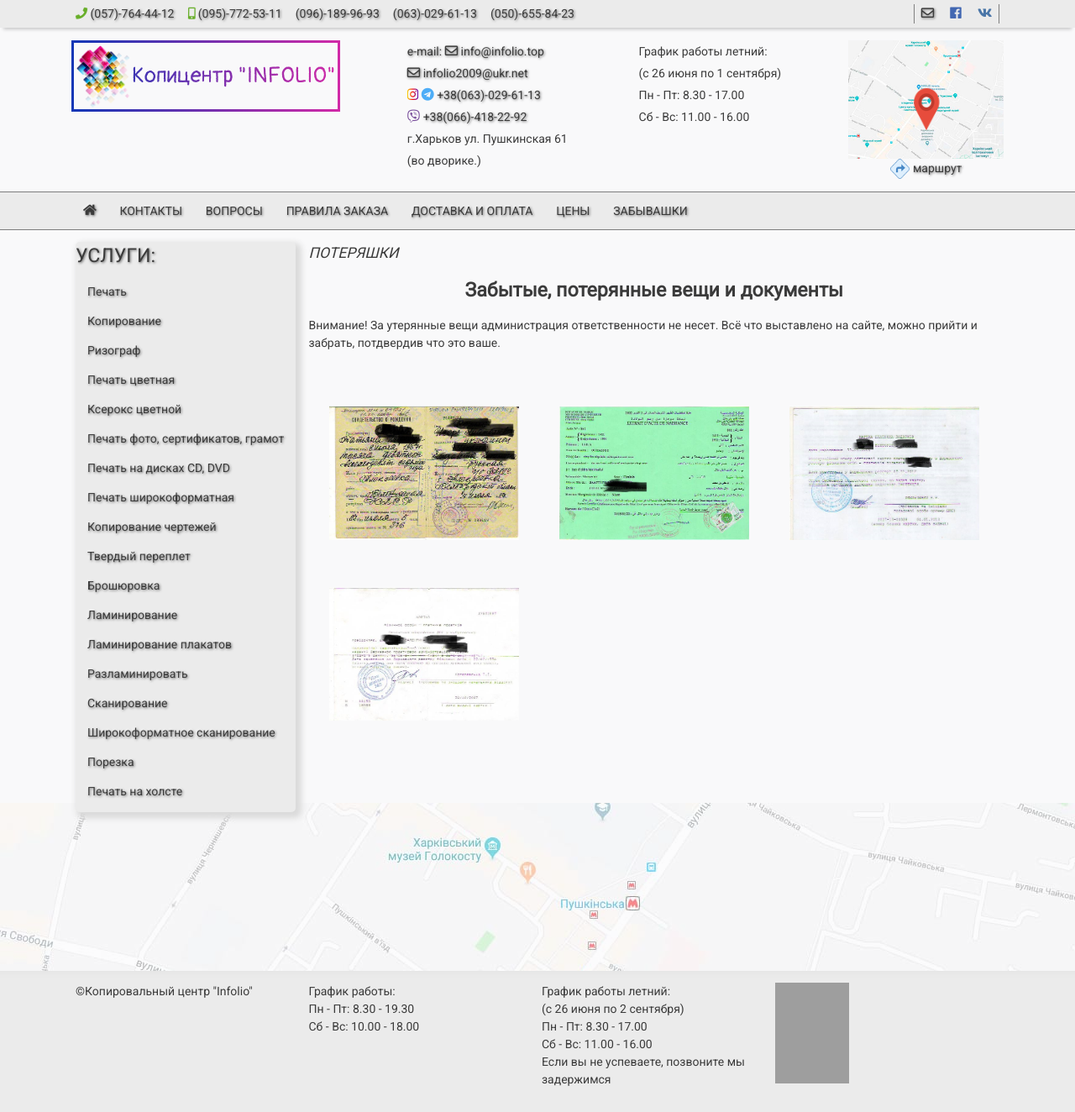
After one commit to niskadevla/site-Infolio, a PHP site: page /forget.php in a window 1280 px wide. The commit adds this page. Shown: the whole page at 84% size. Run offline with PHP 8.4, Linux system fonts and the light colour scheme; some libraries are stand-ins or nearby versions; grey boxes are pictures that could not be loaded.

Commit message:
Create page - forget

```diff
--- /dev/null
+++ b/css/forget.css
@@ -0,0 +1,9 @@
+@charset "UTF-8";
+
+.itemImagePage img:hover,
+ .itemImagePage img:active {
+  cursor: pointer;
+  transition: transform 0.5s;
+  transform: scale(2);
+  z-index: 999999;
+}
--- a/dostavka-i-oplata.php
+++ b/dostavka-i-oplata.php
@@ -1,6 +1,6 @@
 <?php
   $title = "Доставка и оплата в копировальном центре &laquo;Инфолио&raquo;";
-  $keywords = "Доставка и оплата, как оплатить в кировальном центре &laquo;Инфолио&raquo;, как доставить полиграфию";
+  $keywords = "Доставка и оплата; как оплатить в копировальном центре &laquo;Инфолио&raquo; как доставить полиграфию";
   $url = "http://infolio.top/dostavka-i-oplata.php";
 
   require_once "included/header.php";
--- /dev/null
+++ b/forget.php
@@ -0,0 +1,74 @@
+<?php
+  $title = "Забытые вещи в копировальном центре &laquo;Инфолио&raquo;";
+  $keywords = "забытые вещи в кировальном центре &laquo;Инфолио&raquo; потеряшки";
+  $url = "http://infolio.top/dostavka-i-oplata.php";
+
+  require_once "included/header.php";
+  require_once "included/sidebar.php";
+?>
+
+
+  <article class="col-lg-9">
+    <div class="content" itemscope itemtype="http://schema.org/Service">
+
+      <div class="contentTitle">
+        <h4 class="text-uppercase" itemprop="name">Потеряшки</h4>
+      </div>
+
+      <span itemprop="aggregateRating" itemscope="" itemtype="http://schema.org/AggregateRating">
+        <meta itemprop="bestRating" content="5">
+        <meta itemprop="worstRating" content="1">
+        <meta itemprop="ratingValue" content="4.9">
+        <meta itemprop="ratingCount" content="52">
+      </span>
+
+      <h2>Забытые, потерянные вещи и документы</h2>
+      <p>Внимание!
+        За утерянные вещи администрация ответственности не несет.
+        Всё что выставлено на сайте, можно прийти и забрать, потдвердив что это ваше.
+      </p>
+
+      <div class="contentInner row">
+
+        <div class="col-xsm-12 col-md-4"> <!-- col-sm (Одна карточка)  -->
+          <div class="itemBoxPage row">
+            <div class="itemImagePage col-xsm-12">
+              <img src="/forget/scan1.jpg" alt="...">
+            </div>
+          </div>
+        </div> <!-- -END- col-sm (Одна карточка)  -->
+
+        <div class="col-xsm-12 col-md-4"> <!-- col-sm (Одна карточка)  -->
+          <div class="itemBoxPage row">
+            <div class="itemImagePage col-xsm-12">
+              <img src="/forget/scan2.jpg" alt="...">
+            </div>
+          </div>
+        </div> <!-- -END- col-sm (Одна карточка)  -->
+
+        <div class="col-xsm-12 col-md-4"> <!-- col-sm (Одна карточка)  -->
+          <div class="itemBoxPage row">
+            <div class="itemImagePage col-xsm-12">
+              <img src="/forget/scan3.jpg" alt="...">
+            </div>
+          </div>
+        </div> <!-- -END- col-sm (Одна карточка)  -->
+
+        <div class="col-xsm-12 col-md-4"> <!-- col-sm (Одна карточка)  -->
+          <div class="itemBoxPage row">
+            <div class="itemImagePage col-xsm-12">
+              <img src="/forget/scan4.jpg" alt="...">
+            </div>
+          </div>
+        </div> <!-- -END- col-sm (Одна карточка)  -->
+      </div>  <!-- -END- contentInner -->
+
+    </div> <!-- -END- content-->
+  </article>
+
+  <?php
+    $links = array("<link rel='stylesheet' type='text/css' href='css/forget.css'/>");
+    $scripts = array("http://ajax.googleapis.com/ajax/libs/jquery/3.3.1/jquery.min.js");
+
+    require_once "included/footer.php";
+  ?>
--- a/included/header.php
+++ b/included/header.php
@@ -196,15 +196,15 @@
               </span>
             </li>
             <li>
-              <a href="http://www.infolio.top/">
+              <a href="http://infolio.top/">
                 <em class="fas fa-home"></em>
               </a>
             </li>
-            <li>
+            <!-- <li>
               <a href="/">
                 услуги
               </a>
-            </li>
+            </li> -->
             <li>
               <a href="http://www.infolio.top/contacts.php">
                 контакты
@@ -230,6 +230,11 @@
                 Цены
               </a>
             </li>
+            <li>
+              <a href="http://www.infolio.top/forget.php">
+                Забывашки
+              </a>
+            </li>
           </ul>
         </div> <!-- -END- menuNav -->
 
@@ -252,15 +257,15 @@
         <div class="mobileMenu text-nowrap col-xsm-12">
           <ul class="mobileMenuInner">
             <li>
-              <a href="http://www.infolio.top">
+              <a href="http://infolio.top/">
                 <em class="fas fa-home"></em>
               </a>
             </li>
-            <li>
+            <!-- <li>
               <a href="/">
                 услуги
               </a>
-            </li>
+            </li> -->
             <li>
               <a href="http://www.infolio.top/contacts.php">
                 контакты
@@ -284,6 +289,11 @@
             <li>
               <a href="http://www.infolio.top/calculator.php">
                 Цены
+              </a>
+            </li>
+            <li>
+              <a href="http://www.infolio.top/forget.php">
+                Забывашки
               </a>
             </li>
           </ul>
--- a/js/calculatorSend.js
+++ b/js/calculatorSend.js
@@ -70,7 +70,8 @@ document.getElementById("submit").addEventListener("click", function(e) {
   let form = document.forms.calculatorSend;
   if (validate(form)) {
     sendMail(form);
-    location.reload(true);
+    form.reset();
+    // location.reload(true);
   }
 
   e.preventDefault();
```
Also changed, not shown: included/handler.php (+7 -5 lines), forget/scan1.jpg (added), forget/scan2.jpg (added), forget/scan3.jpg (added), forget/scan4.jpg (added).
